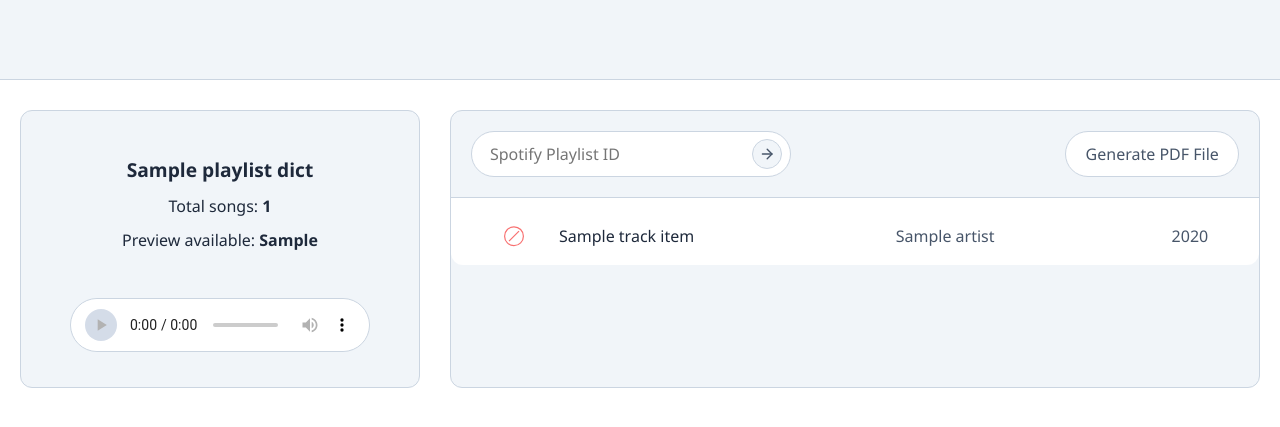
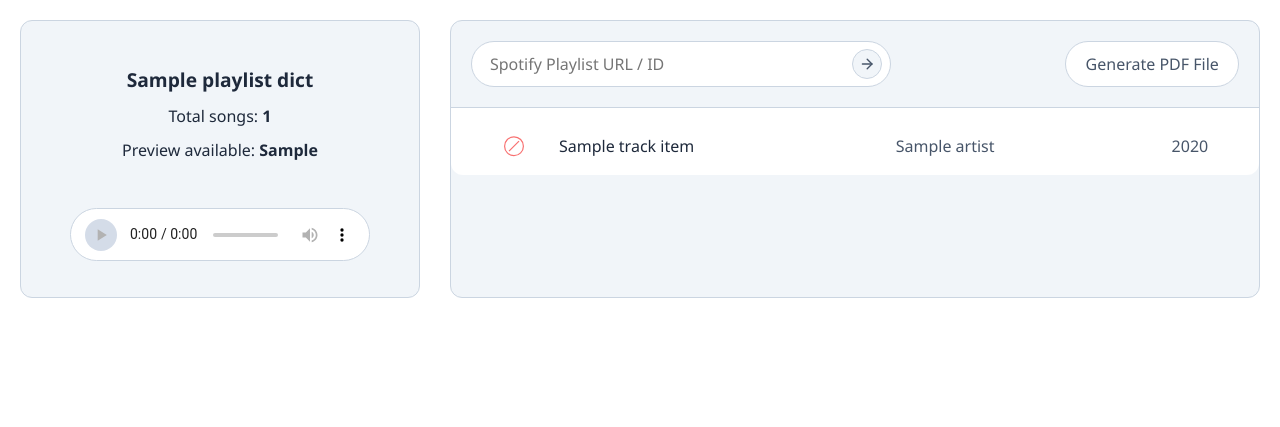
Before and after one commit to tobiasuihlein/music_game, a Django app: template music_game_app/printer/templates/dashboard.html in a window 1280 px wide. Shown: the top 427 px of the page. Run offline with Django 5.2, Linux system fonts and the light colour scheme; the template is opened without the code that fills it: most values are stand-ins (such as "Sample title", 1, 10 or a date in 2020).

Commit message:
remove header + bugfix audio player design

```diff
--- a/music_game_app/printer/static/printer/css/styles.css
+++ b/music_game_app/printer/static/printer/css/styles.css
@@ -191,7 +191,7 @@ tr:hover{
     background-color: white;
     border-radius: 999px;
     border: solid 1px var(--border-color);
-    min-width: 320px;
+    min-width: 420px;
 }
 
 .submit-button{
@@ -222,6 +222,11 @@ input:focus {
     border: solid 1px var(--border-color);
 }
 
+.custom-audio::-webkit-media-controls {
+    padding-bottom: 1px;
+    height: auto;
+}
+
 .custom-audio::-webkit-media-controls-play-button {
     background-color: var(--text-color-blue-1);
     border-radius: 50%;
--- a/music_game_app/printer/templates/dashboard.html
+++ b/music_game_app/printer/templates/dashboard.html
@@ -18,7 +18,7 @@
             <div class="playlist-form-container">
                 <form id="playlist-form" class="searchbar" method="post">
                     {% csrf_token %}
-                    <input type="text" style="border: none;" name="playlist-input-id" placeholder="Spotify Playlist ID">
+                    <input type="text" style="border: none;" name="playlist-input-id" placeholder="Spotify Playlist URL / ID">
                     <button type="submit" class="submit-button"><svg xmlns="http://www.w3.org/2000/svg" width="24" height="24" viewBox="0 0 24 24" fill="none" stroke="currentColor" stroke-width="2" stroke-linecap="round" stroke-linejoin="round" class="lucide lucide-arrow-right"><path d="M5 12h14"/><path d="m12 5 7 7-7 7"/></svg></button>
                 </form>
             </div>
--- a/music_game_app/printer/templates/layout.html
+++ b/music_game_app/printer/templates/layout.html
@@ -17,7 +17,7 @@
 
 </head>
 <body>
-    <header>
+    <header style="display: none">
         {% block header %}
         {% endblock %}
     </header>
--- a/music_game_app/printer/views.py
+++ b/music_game_app/printer/views.py
@@ -21,7 +21,7 @@ def dashboard(request):
         user_input = request.POST.get("playlist-input-id")
         playlist_id = get_playlist_id_from_url(user_input)
     else:
-        playlist_id="37i9dQZF1DX36edUJpD76c"
+        playlist_id="37i9dQZF1DX4jP4eebSWR9"
 
     results = sp.playlist(playlist_id=playlist_id)
 
```
Also changed, not shown: music_game_app/db.sqlite3.
